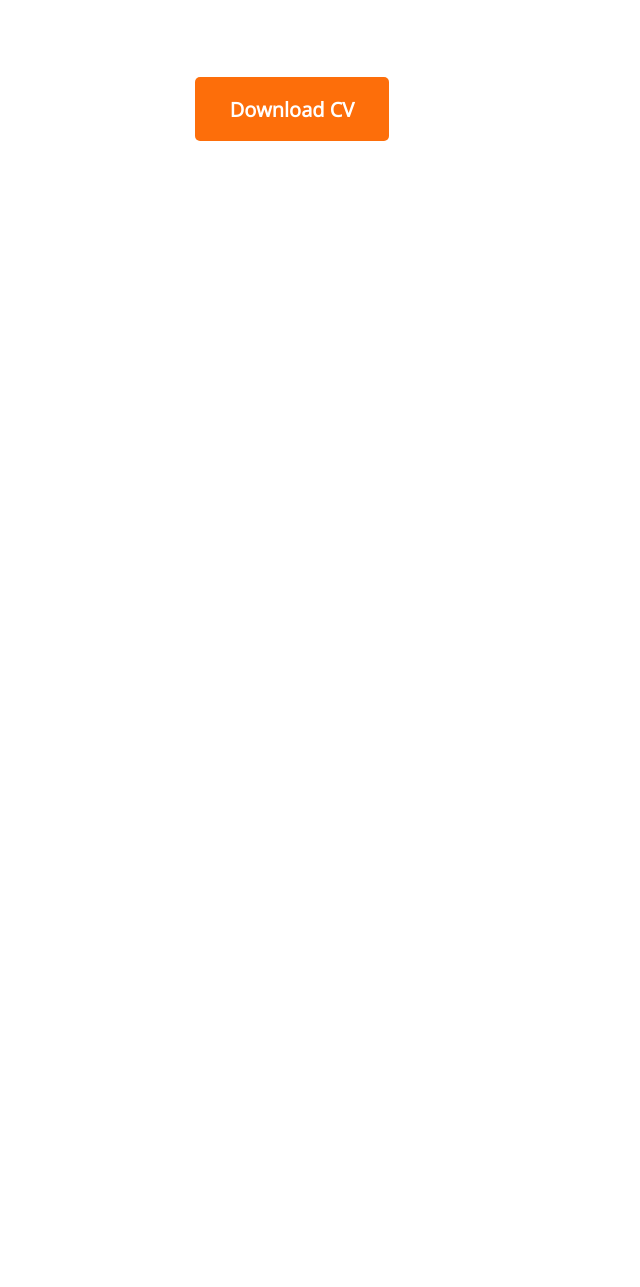
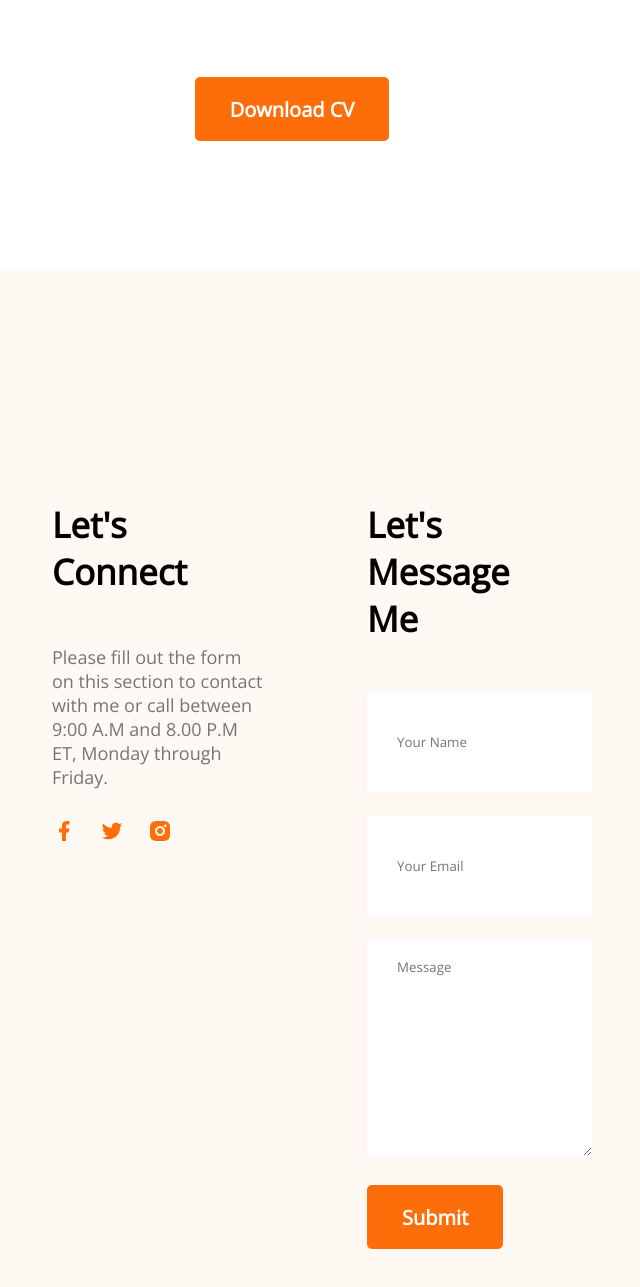
Before and after one commit to Tanvir1717/developer-portfolio, a plain HTML site: page index.html in a window 1280 px wide. Shown: the part 2937-4224 px from the top of the page, without its empty margins (348-988 px from the left). Before the commit the page ends 3078 px from the top, so only its background shows below. Drawn offline with nearby package versions, Linux system fonts and the light colour scheme.

Commit message:
contact added

```diff
--- a/index.html
+++ b/index.html
@@ -161,6 +161,34 @@
             </div>
         </section>
     </main>
+    <!-- contact-section -->
+    <section class="contact">
+        <div>
+            <h3 class="section-title">Let's Connect</h3>
+            <p class="section-description">
+                Please fill out the form on this section to contact with me or call between 9:00 A.M and 8.00 P.M ET, Monday through Friday.
+            </p>
+            <a href="">
+                <img src="images/icons/facebook.png" alt="">
+            </a>
+            <a href="">
+                <img src="images/icons/twitter.png" alt="">
+            </a>
+            <a href="">
+                <img src="images/icons/insta.png" alt="">
+            </a>
+        </div>
+        <div>
+            <h3 class="section-title">Let's Message Me</h3>
+            <form action="">
+                <input type="text" name="" id="" placeholder="Your Name">
+                <input type="email" name="" id="" placeholder="Your Email">
+                <textarea name="" id="" cols="30" rows="10" placeholder="Message"></textarea>
+                <br>
+                <input class="btn-primary" type="submit" value="Submit">
+            </form>
+        </div>
+    </section>
     <!-- footer -->
     <footer>
 
--- a/styles/portfolio.css
+++ b/styles/portfolio.css
@@ -197,3 +197,35 @@ main {
     margin-top: 50px;
     text-align: center;
 }
+
+
+/* contact section styles */
+
+.contact {
+    display: flex;
+    gap: 100px;
+    background-color: #FFF8F3;
+    padding: 230px 400px;
+}
+
+.contact .section-title {
+    text-align: left;
+}
+
+.contact input[type="text"],
+input[type="email"],
+textarea {
+    margin-bottom: 24px;
+    border: 0;
+    width: 100%;
+    padding: 18px 30px;
+}
+
+input {
+    height: 64px;
+}
+
+.contact a {
+    text-decoration: none;
+    padding-right: 20px;
+}
```
